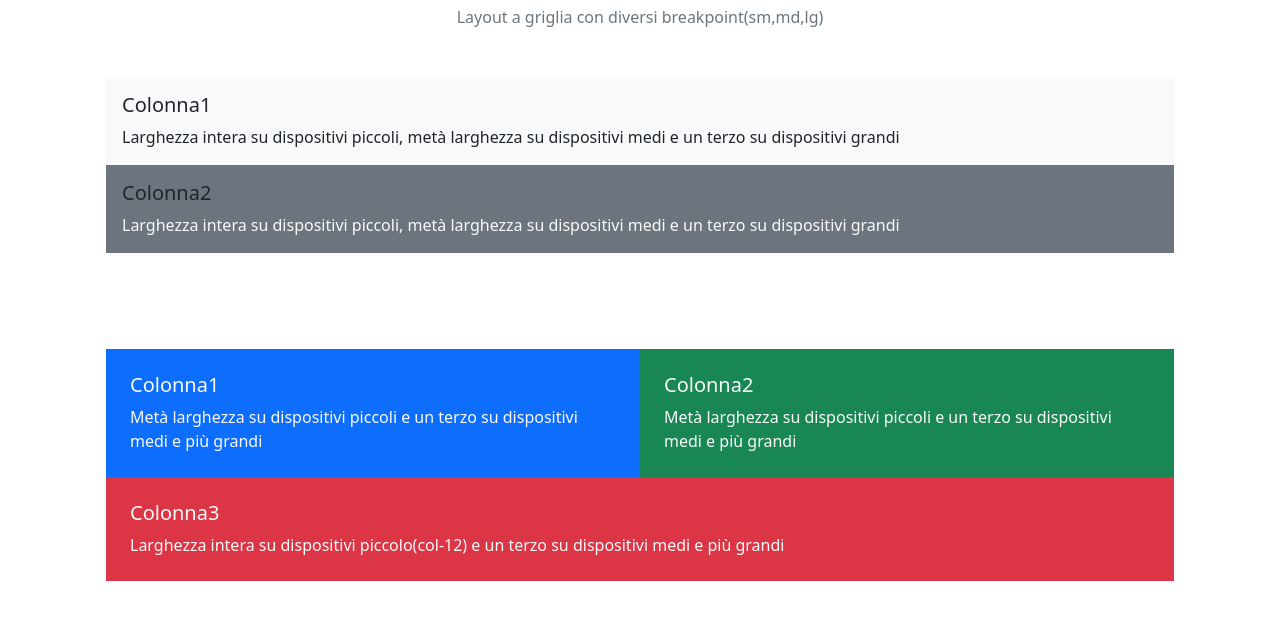
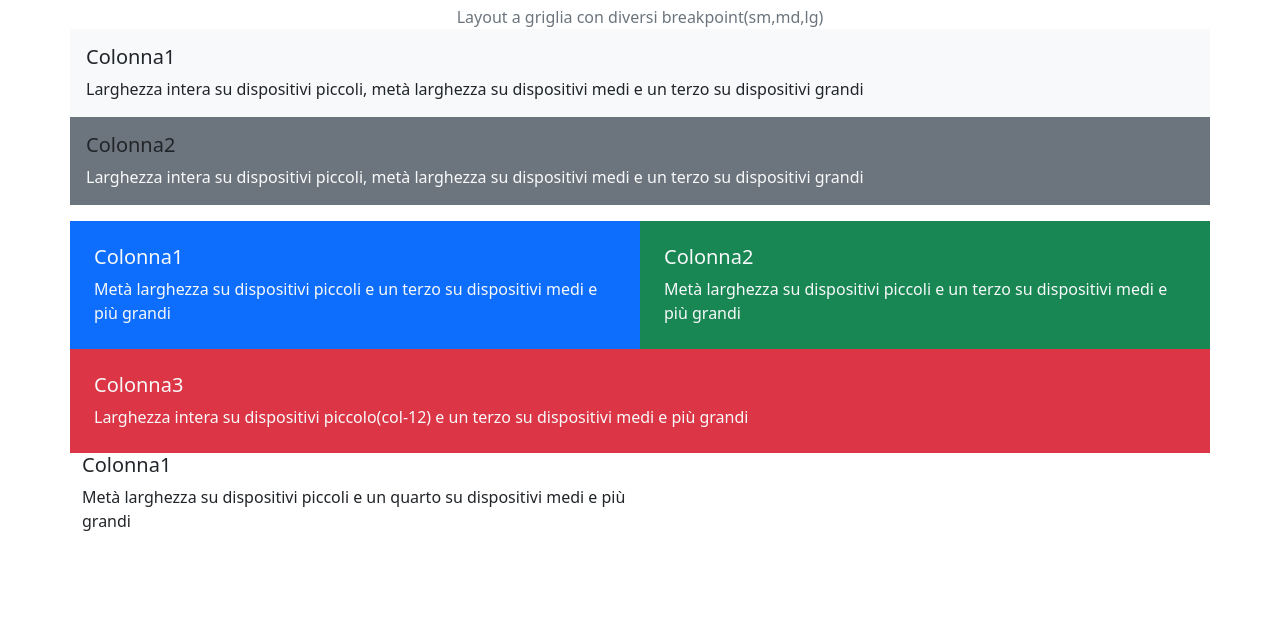
Before and after one commit to MattiaToscano/htmlcss-bootstrap-layout, a plain HTML site: page index.html in a window 1280 px wide. Shown: the part 80-700 px from the top of the page. Drawn offline with nearby package versions, Linux system fonts and the light colour scheme.

Commit message:
[UPD] Creata seconda griglia

```diff
--- a/index.html
+++ b/index.html
@@ -14,7 +14,7 @@
                     <h4> Bootstrap 5 Responsive Grid</h4>
                     <span class="text-secondary">Layout a griglia con diversi breakpoint(sm,md,lg)</span>
                 </div>
-                <div class="container  p-5">
+                <div class="container">
                     <div class="row">
                         <div class="col-12 bg-light p-3">
                             <h5> Colonna1</h5>
@@ -26,7 +26,7 @@
                         </div>
                     </div>
                 </div>
-                <div class="container p-5">
+                <div class="container mt-3">
                     <div class="row text-light">
                         <div class="col-6 bg-primary p-4">
                             <h5>Colonna1</h5>
@@ -42,6 +42,23 @@
                         </div>
                     </div>
                 </div>
+                <div class="container">
+                    <div class="row">
+                        <div class="col-6">
+                            <h5>Colonna1</h5>
+                            <span>Metà larghezza su dispositivi piccoli e un quarto su dispositivi medi e più grandi</span>
+                        </div>
+                        <div class="col-6">
+
+                        </div>
+                        <div class="col-6">
+
+                        </div>
+                        <div class="col-6">
+
+                        </div>
+                    </div>
+                </div>
 
 
 
```
